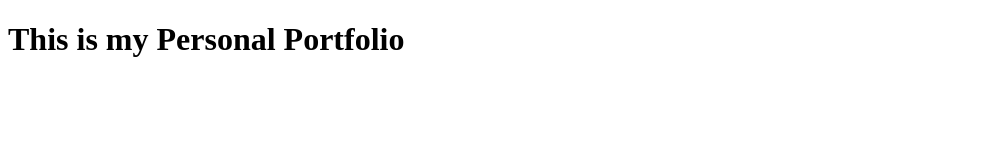
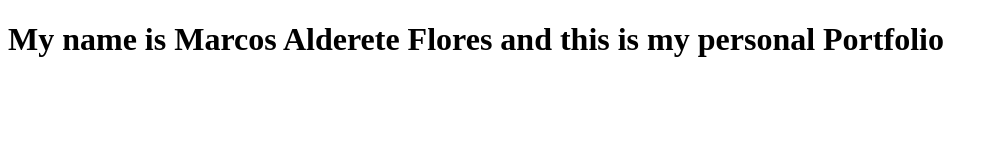
Before and after one commit to m4rok97/m4rok97.github.io, a plain HTML site: page index.html in a window 1280 px wide. Shown: the whole page, without its empty margins (0-998 px from the left). Drawn offline with Linux system fonts and the light colour scheme.

Commit message:
Change the body

```diff
--- a/index.html
+++ b/index.html
@@ -7,6 +7,6 @@
     <title>Marcos Alderete Flores Portfolio</title>
 </head>
 <body>
-    <h1>This is my Personal Portfolio</h1>
+    <h1>My name is Marcos Alderete Flores and this is my personal Portfolio</h1>
 </body>
 </html>
```
